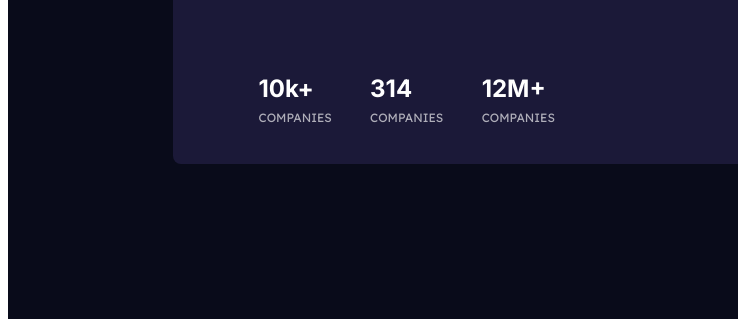
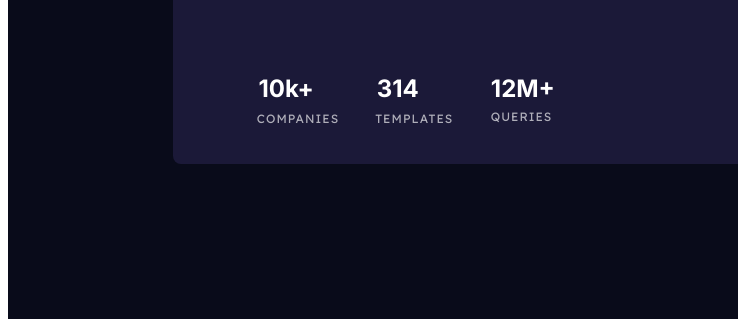
Before and after one commit to kwalker3000/preview-card, a plain HTML site: page index.html in a window 1280 px wide. Shown: the part 467-786 px from the top of the page, 0-738 px from the left. Drawn offline with Linux system fonts and the light colour scheme; grey boxes are pictures that could not be loaded.

Commit message:
Change position of element

```diff
--- a/index.html
+++ b/index.html
@@ -26,11 +26,11 @@
               </div>
               <div class="numbers">
                 <h2>314</h2>
-                <p>COMPANIES</p>
+                <p>TEMPLATES</p>
               </div>
               <div class="numbers">
                 <h2>12M+</h2>
-                <p>COMPANIES</p>
+                <p>QUERIES</p>
               </div>
             </div>
         </div>
--- a/resources/style.css
+++ b/resources/style.css
@@ -177,6 +177,9 @@ h2 {
     font-size: 0.75rem; /* desktop */
     margin: -15%;  /* desktop */
     font-family: 'Lexend Deca', sans-serif;  /* desktop */
+    letter-spacing: 0.063rem;
+    position: relative;
+    right: 2%;
 }
 
 }
```
